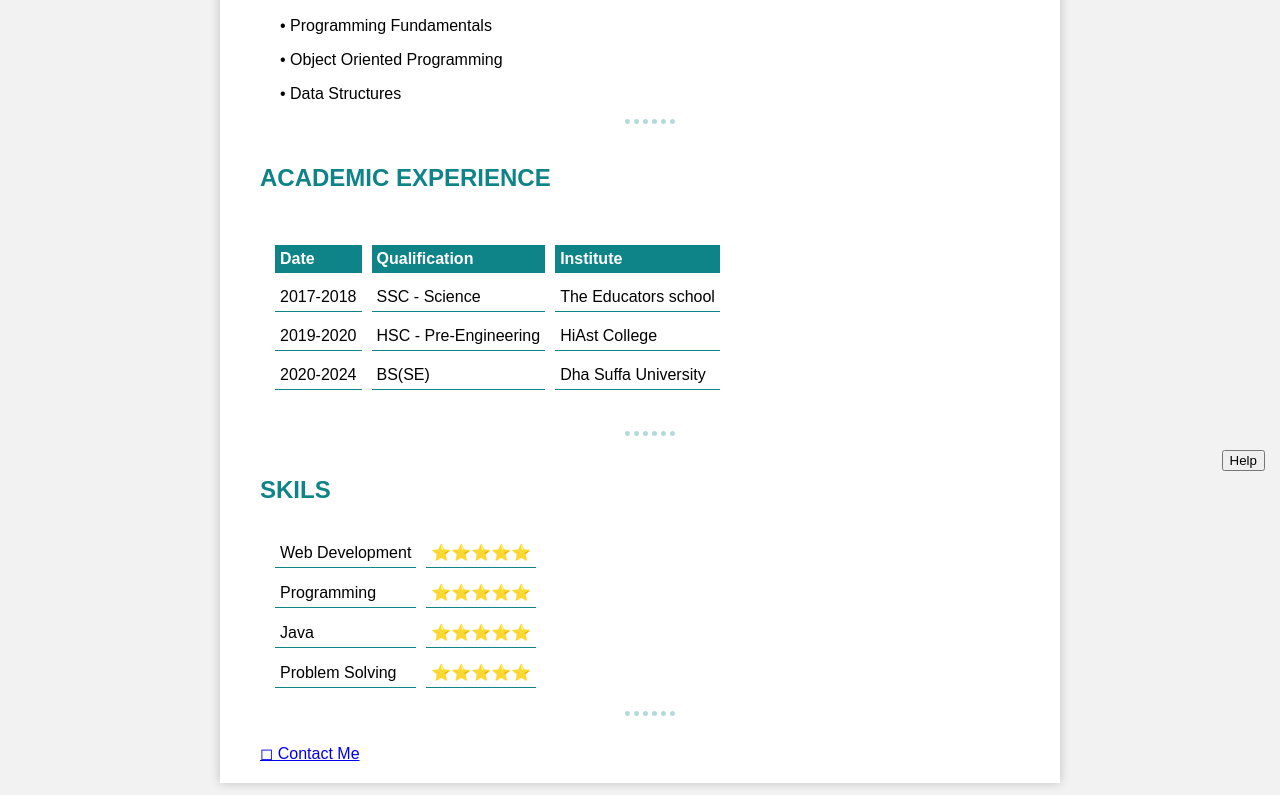
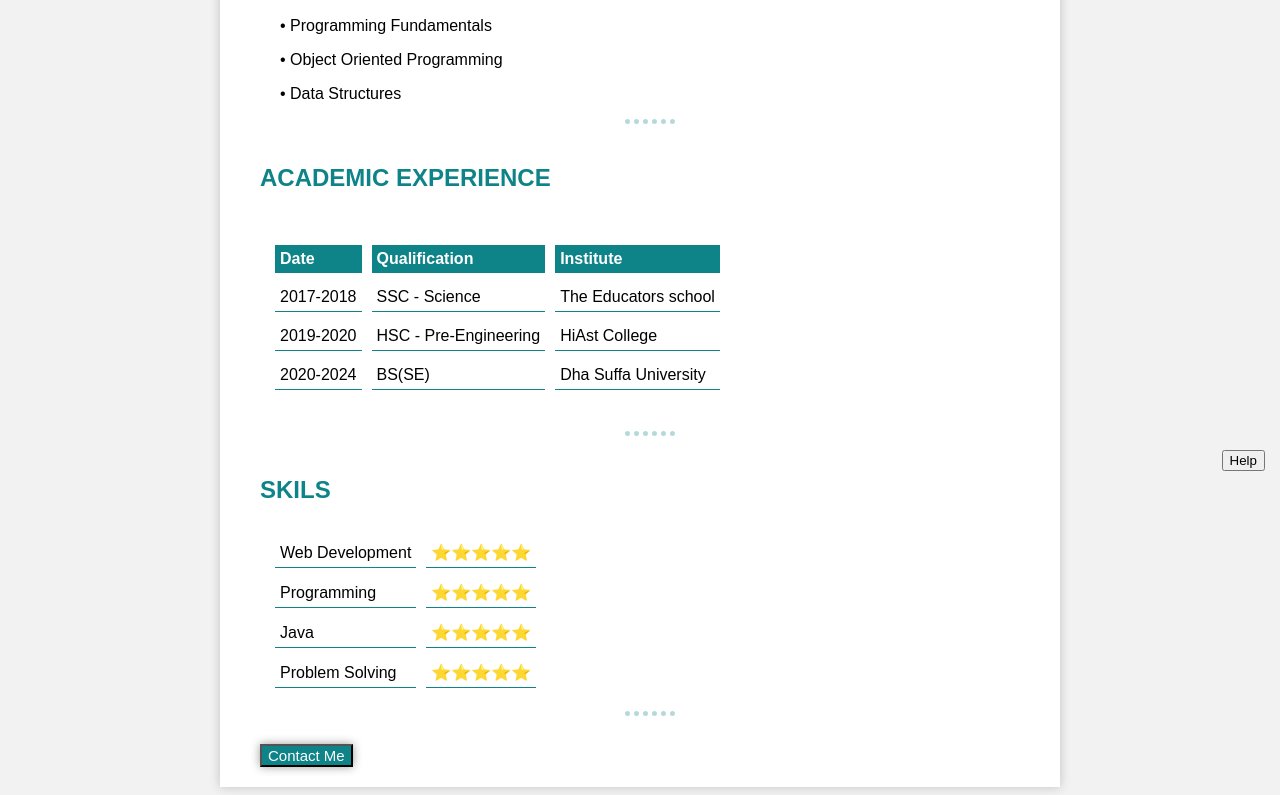
Before and after one commit to khuzaimaansari7/My-Resume, a plain HTML site: page index.html in a window 1280 px wide. Shown: the part 314-1109 px from the top of the page. Drawn offline with Linux system fonts and the light colour scheme.

Commit message:
My Resume

```diff
--- a/index.html
+++ b/index.html
@@ -64,6 +64,13 @@
             .exp{
                 padding-left: 20px;
                 padding: 5px;
+            }
+            .back {
+                position: inherit;
+                font-size: 15px;
+                background-color: #0E8388;
+                color: #ffffff;
+                box-shadow: 0px 0px 10px rgba(0, 0, 0, 0.397);
             }
         </style>
     </head>
@@ -144,7 +151,7 @@
                     </table>
                 </div>
                 <hr>
-                <a href="Contact.html ">◻  Contact Me</a>
+                <a href="https://formsubmit.co/el/mowope"><button class="back">Contact Me</button></a>
             </div>
         </div>
     </body>
```
Also changed, not shown: Contact.html (deleted, +0 -24 lines).
